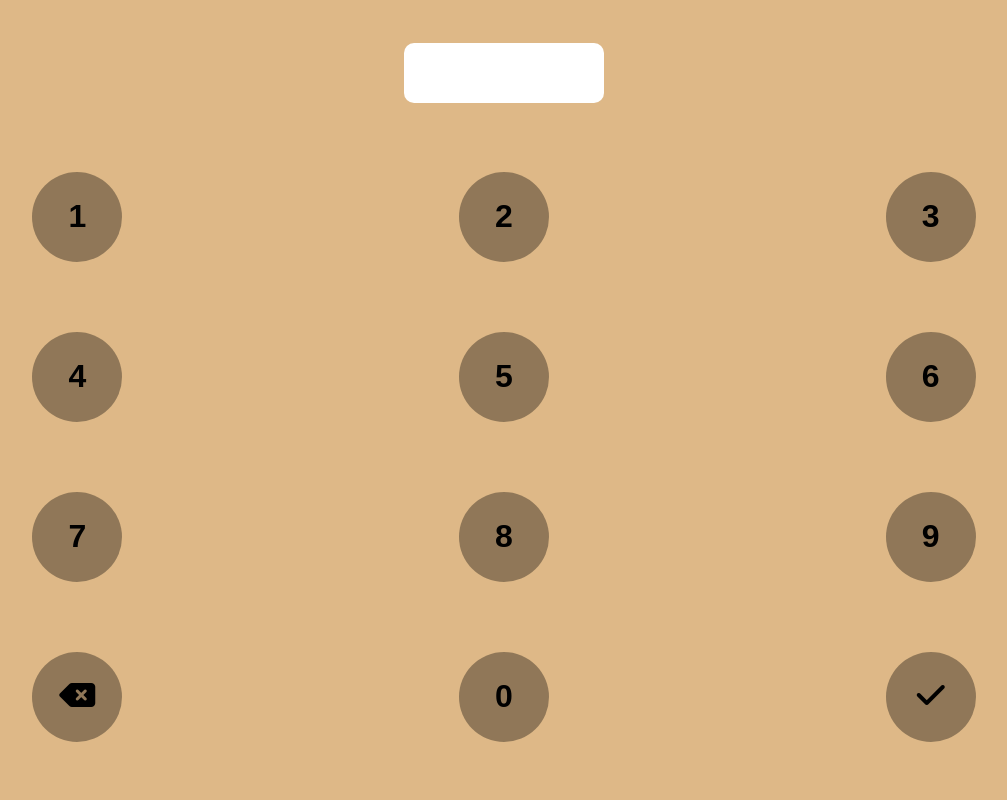
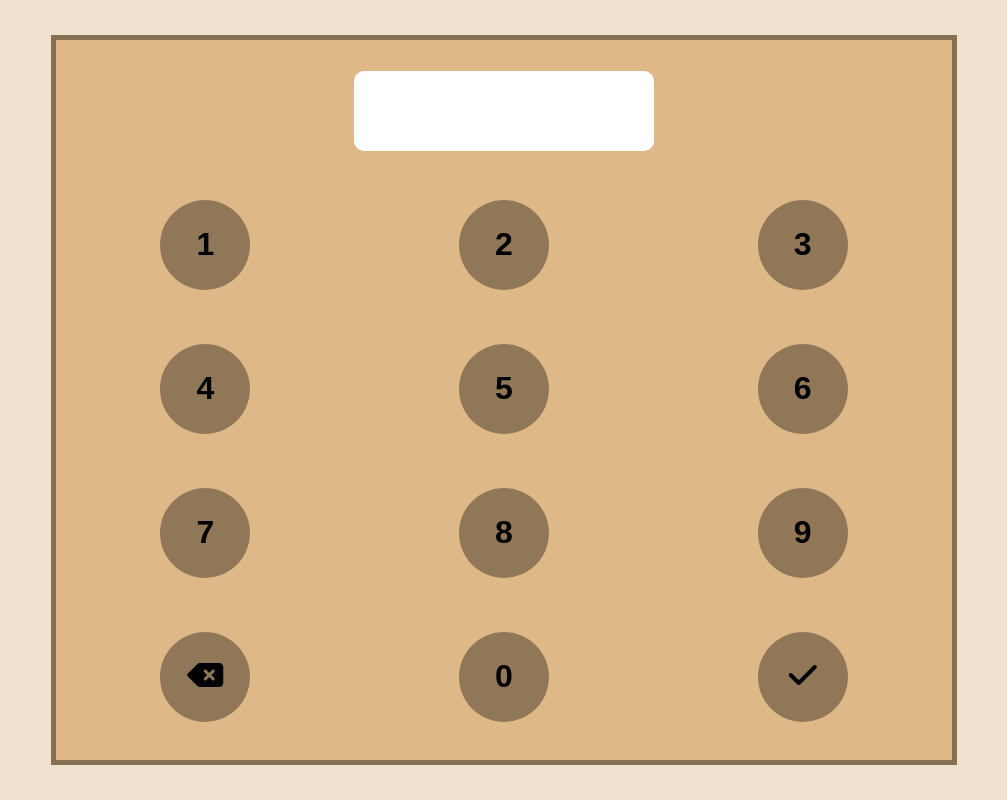
Before and after one commit to MrPoli/pinpadApp, a plain HTML site: page index.html in a window 1280 px wide. Shown: the whole page, without its empty margins (136-1143 px from the left). Drawn offline with Linux system fonts and the light colour scheme.

Commit message:
added medium RWD

```diff
--- a/index.html
+++ b/index.html
@@ -6,6 +6,8 @@
     <meta name="viewport" content="width=device-width, initial-scale=1.0" />
     <meta http-equiv="X-UA-Compatible" content="ie=edge" />
     <link rel="stylesheet" href="css/style.css" />
+    <link rel="stylesheet" href="css/medium.css" />
+    <link rel="stylesheet" href="css/large.css" />
     <link href="https://fonts.googleapis.com/icon?family=Material+Icons" rel="stylesheet">
     <title>Pin Pad App</title>
 </head>
--- /dev/null
+++ b/scss/large.scss
@@ -0,0 +1,38 @@
+@media screen and (min-width: 768px) {
+  .main {
+    height: 90vh;
+
+    .main__inputDiv {
+      .main__inputDiv--input {
+        box-sizing: border-box;
+        height: 80px;
+        width: 300px;
+        padding-top: 22px;
+        font-size: 48px;
+        letter-spacing: 25px;
+        caret-color: transparent;
+      }
+    }
+    .main__buttons {
+      height: 80%;
+      width: 100%;
+      display: grid;
+      grid-template-columns: repeat(3, 1fr);
+      grid-template-rows: repeat(4, 1fr);
+      align-items: center;
+      justify-items: center;
+      .main__buttons--button {
+        width: 90px;
+        height: 90px;
+        border-radius: 50%;
+        border: none;
+        font-size: 32px;
+        font-weight: 600;
+        background-color: grayscale($color: #0000005a);
+        &:active {
+          background-color: grayscale($color: #0a090990);
+        }
+      }
+    }
+  }
+}
--- /dev/null
+++ b/scss/medium.scss
@@ -0,0 +1,13 @@
+@media screen and (min-width: 577px) {
+  body {
+    background-color: rgba(219, 181, 132, 0.38);
+    .main {
+      width: 70vw;
+      position: absolute;
+      top: 50%;
+      left: 50%;
+      transform: translate(-50%, -50%);
+      border: 5px solid rgba(0, 0, 0, 0.397);
+    }
+  }
+}
```
Also changed, not shown: css/large.css (added), css/medium.css (added), 2 other files.
